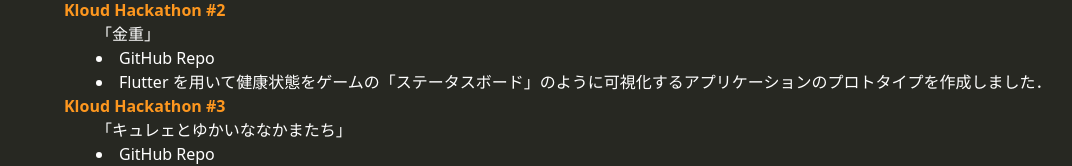
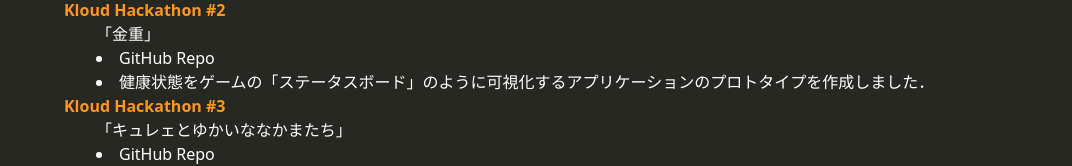
Before and after one commit to Kyure-A/kyre.moe, a SvelteKit app: page /about in a window 1280 px wide. Shown: the part 1385-1551 px from the top of the page, without its empty margins (0-1072 px from the left). Built offline with nearby package versions, Linux system fonts and the light colour scheme; no server answers.

Commit message:
chore: fix Experience

```diff
--- a/src/constants/experience.ts
+++ b/src/constants/experience.ts
@@ -24,7 +24,7 @@
         team: "金重",
         result: "GitHub Repo",
         result_url: "https://github.com/Kyure-A/status-visualizer",
-        description: "Flutter を用いて健康状態をゲームの「ステータスボード」のように可視化するアプリケーションのプロトタイプを作成しました．",
+        description: "健康状態をゲームの「ステータスボード」のように可視化するアプリケーションのプロトタイプを作成しました．",
         public: true,
     },
     {
```
